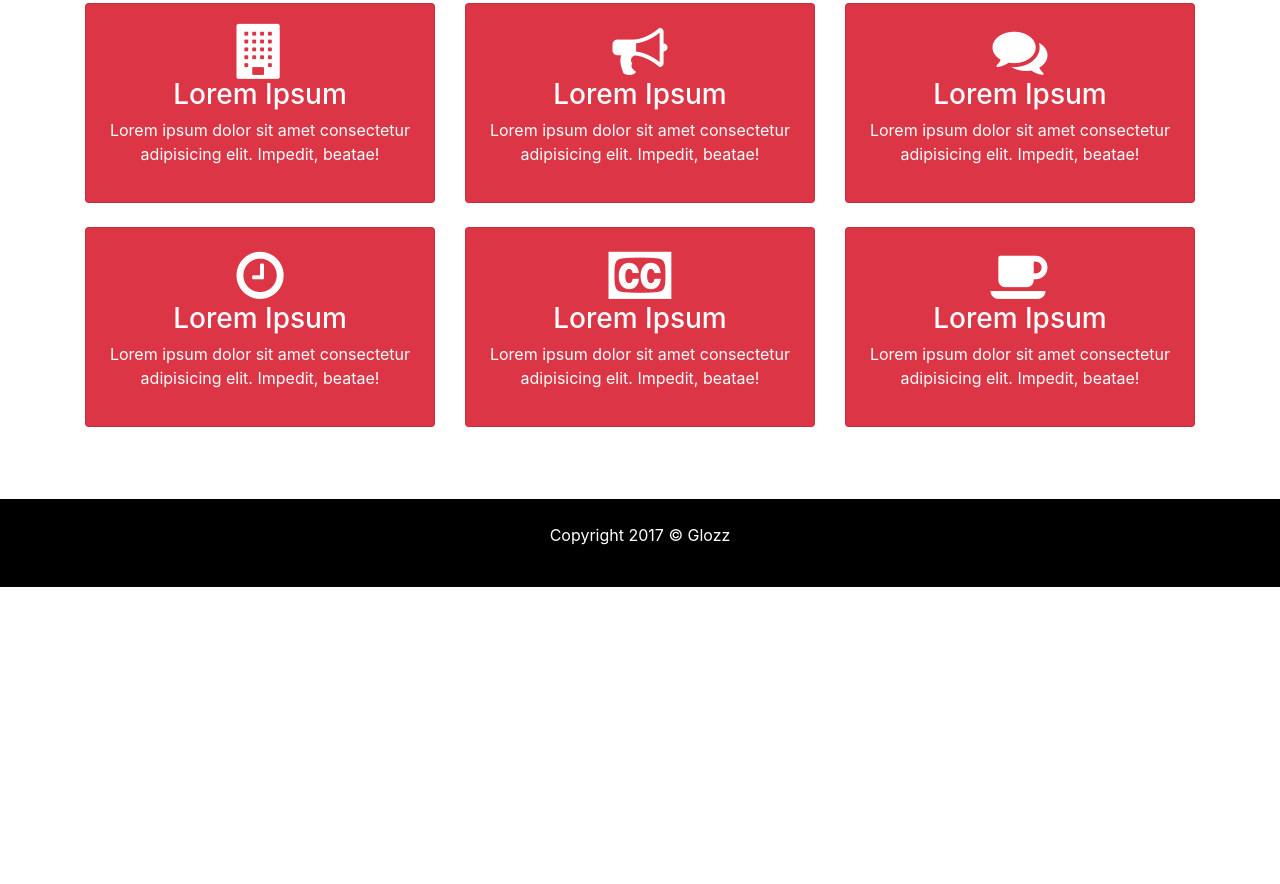
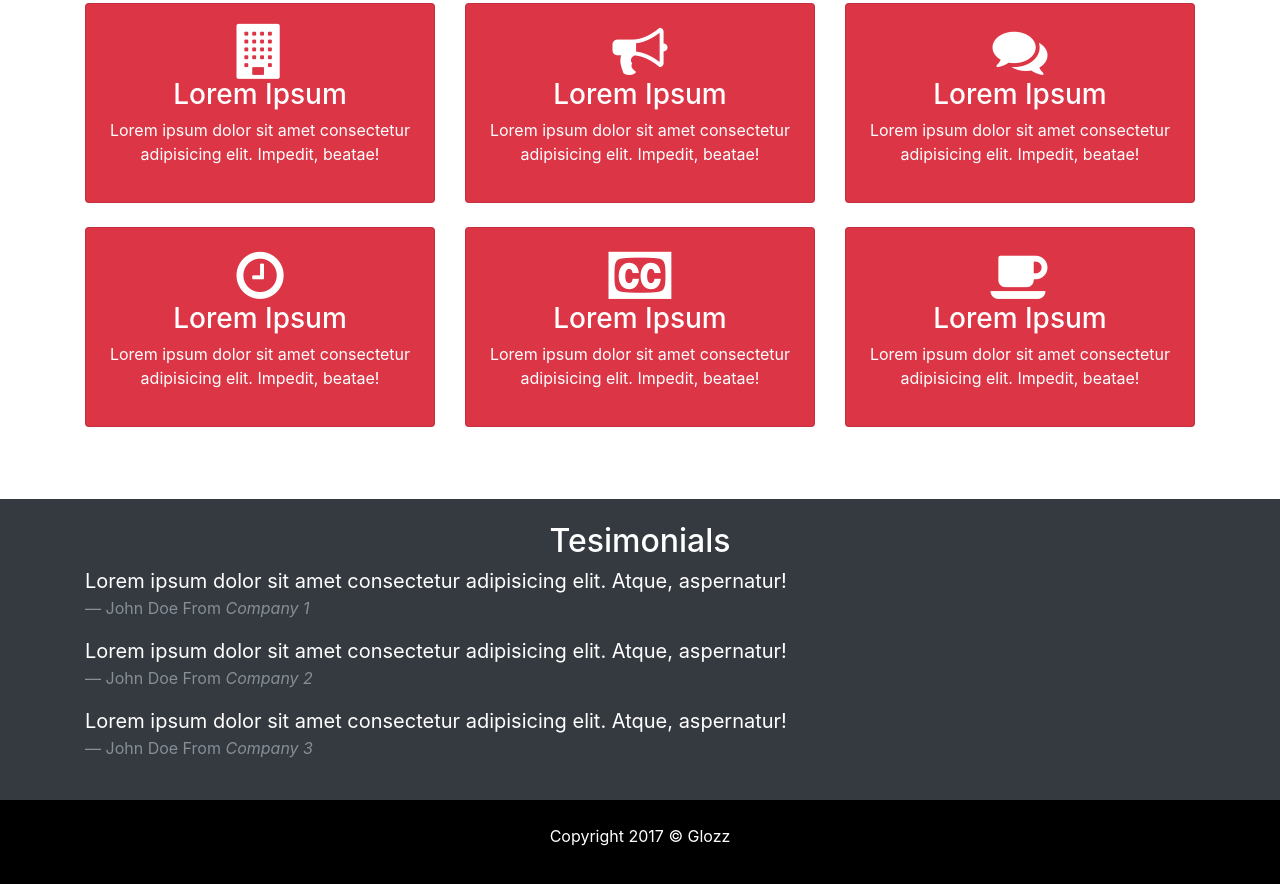
Before and after one commit to csueldo123/Glozz, a website: page src/about.html in a window 1280 px wide. Shown: the part 521-1405 px from the top of the page. Before the commit the page ends 1108 px from the top, so only its background shows below. Drawn offline with Linux system fonts and the light colour scheme; some packages are replaced by stand-ins of ours; a script that the page names is missing.

Commit message:
set up testimonials in row and col

```diff
--- a/src/about.html
+++ b/src/about.html
@@ -133,7 +133,35 @@
     </section>
 
     <!--Testimonials -->
-
+    <section id="tesimonial-section" class="p-4 bg-dark text-white">
+        <div class="container">
+            <h2 class="text-center">Tesimonials</h2>
+            <div class="row">
+                <div class="col">
+                    <div class="slider">
+                        <div>
+                            <blockquote class="blockquote">
+                                <p class="mb-0">Lorem ipsum dolor sit amet consectetur adipisicing elit. Atque, aspernatur!</p>
+                                <footer class="blockquote-footer">John Doe From <cite title="Company 1">Company 1</cite></footer>
+                            </blockquote>
+                        </div>
+                        <div>
+                            <blockquote class="blockquote">
+                                <p class="mb-0">Lorem ipsum dolor sit amet consectetur adipisicing elit. Atque, aspernatur!</p>
+                                <footer class="blockquote-footer">John Doe From <cite title="Company 2">Company 2</cite></footer>
+                            </blockquote>
+                        </div>
+                        <div>
+                            <blockquote class="blockquote">
+                                <p class="mb-0">Lorem ipsum dolor sit amet consectetur adipisicing elit. Atque, aspernatur!</p>
+                                <footer class="blockquote-footer">John Doe From <cite title="Company 3">Company 3</cite></footer>
+                            </blockquote>
+                        </div>
+                    </div>
+                </div>
+            </div>
+        </div>
+    </section>
 
     <footer id="main-footer" class="text-center p-4">
         <div class="container">
```
